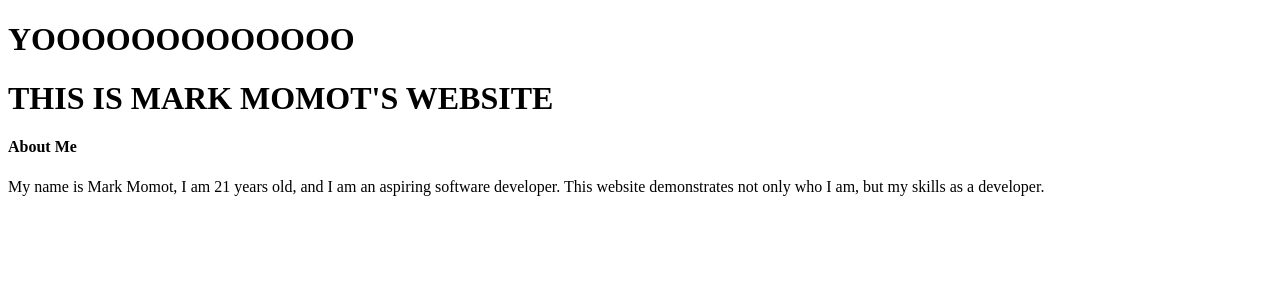
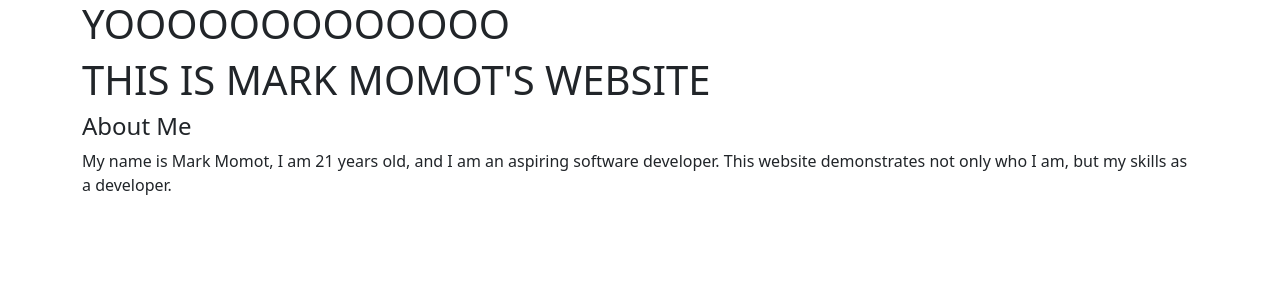
Before and after one commit to Momot1/resume, a React (Create React App) app: page / in a window 1280 px wide. Shown: the top 300 px of the page. Built offline with nearby package versions, Linux system fonts and the light colour scheme.

Commit message:
Added bootstrap

```diff
--- a/package.json
+++ b/package.json
@@ -6,6 +6,7 @@
     "@testing-library/jest-dom": "^5.16.2",
     "@testing-library/react": "^12.1.4",
     "@testing-library/user-event": "^13.5.0",
+    "bootstrap": "^5.1.3",
     "react": "^17.0.2",
     "react-dom": "^17.0.2",
     "react-scripts": "5.0.0",
--- a/public/index.html
+++ b/public/index.html
@@ -1,6 +1,7 @@
 <!DOCTYPE html>
 <html lang="en">
   <head>
+    <link href="https://cdn.jsdelivr.net/npm/bootstrap@5.1.3/dist/css/bootstrap.min.css" rel="stylesheet" integrity="sha384-1BmE4kWBq78iYhFldvKuhfTAU6auU8tT94WrHftjDbrCEXSU1oBoqyl2QvZ6jIW3" crossorigin="anonymous">
     <meta charset="utf-8" />
     <meta name="viewport" content="width=device-width, initial-scale=1" />
     <meta name="theme-color" content="#000000" />
--- a/src/App.js
+++ b/src/App.js
@@ -1,6 +1,6 @@
 function App() {
   return (
-    <div className="App">
+    <div className="container justify-content-center">
       <header className="App-header">
         <h1>YOOOOOOOOOOOOO</h1>
         <h1>THIS IS MARK MOMOT'S WEBSITE</h1>
```
Also changed, not shown: 1 other file (tests, documents, lock files or other folders).
